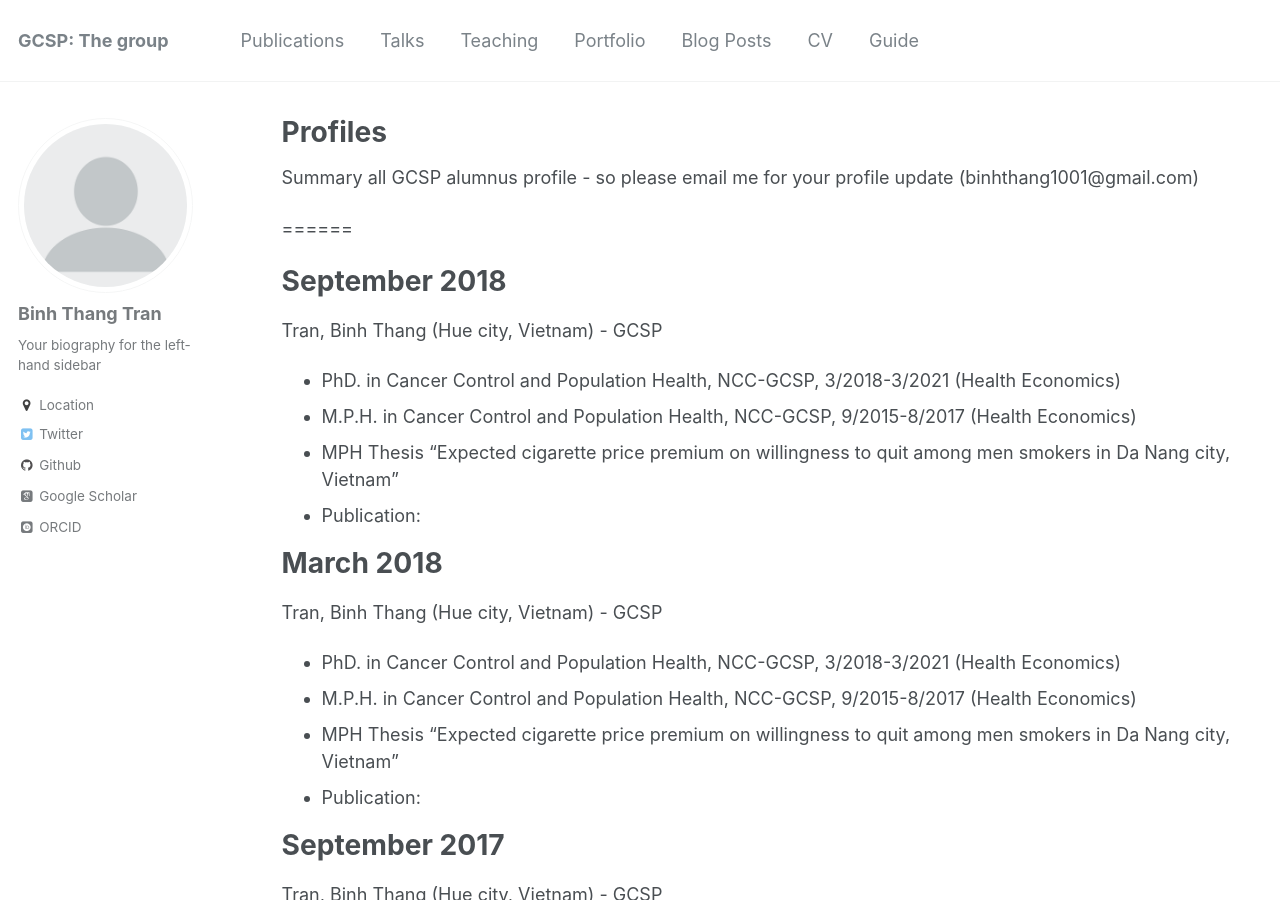
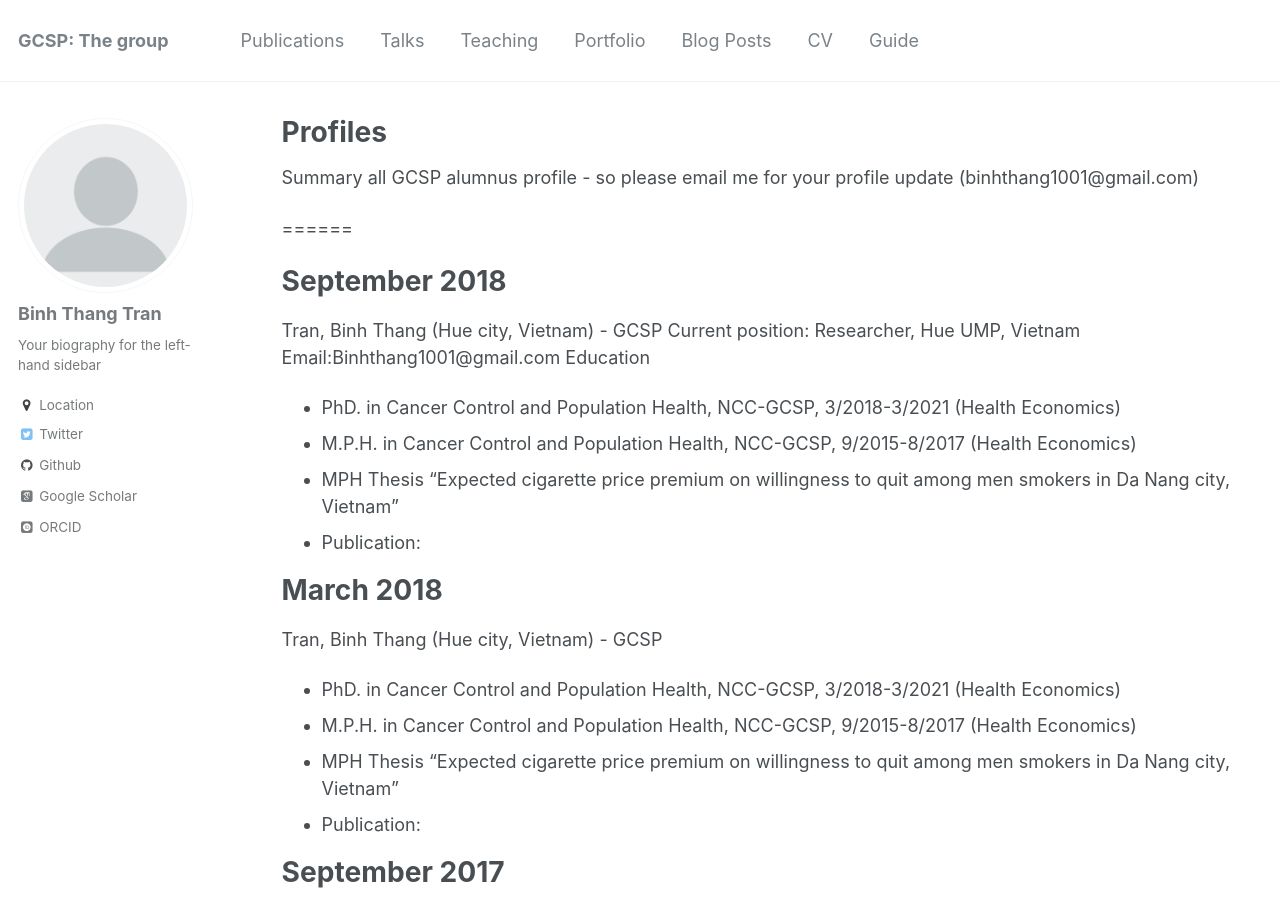
Before and after one commit to kklot/gcsp, a Jekyll site: the page built from _pages/cv.md, in a window 1280 px wide and 900 px high. Built offline with Jekyll 4.4.1, drawn with Linux system fonts in a browser that asks for light colours; some web fonts are replaced.

Commit message:
Update cv.md

```diff
--- a/_pages/cv.md
+++ b/_pages/cv.md
@@ -18,6 +18,9 @@ Summary all GCSP alumnus profile - so please email me for your profile update (b
 September 2018
 ======
 Tran, Binh Thang (Hue city, Vietnam) - GCSP
+Current position: Researcher, Hue UMP, Vietnam
+Email:Binhthang1001@gmail.com
+Education
 * PhD. in Cancer Control and Population Health, NCC-GCSP, 3/2018-3/2021  (Health Economics)
 * M.P.H. in Cancer Control and Population Health, NCC-GCSP, 9/2015-8/2017  (Health Economics)
  * MPH Thesis "Expected cigarette price premium on willingness to quit among men smokers in Da Nang city, Vietnam"
```
